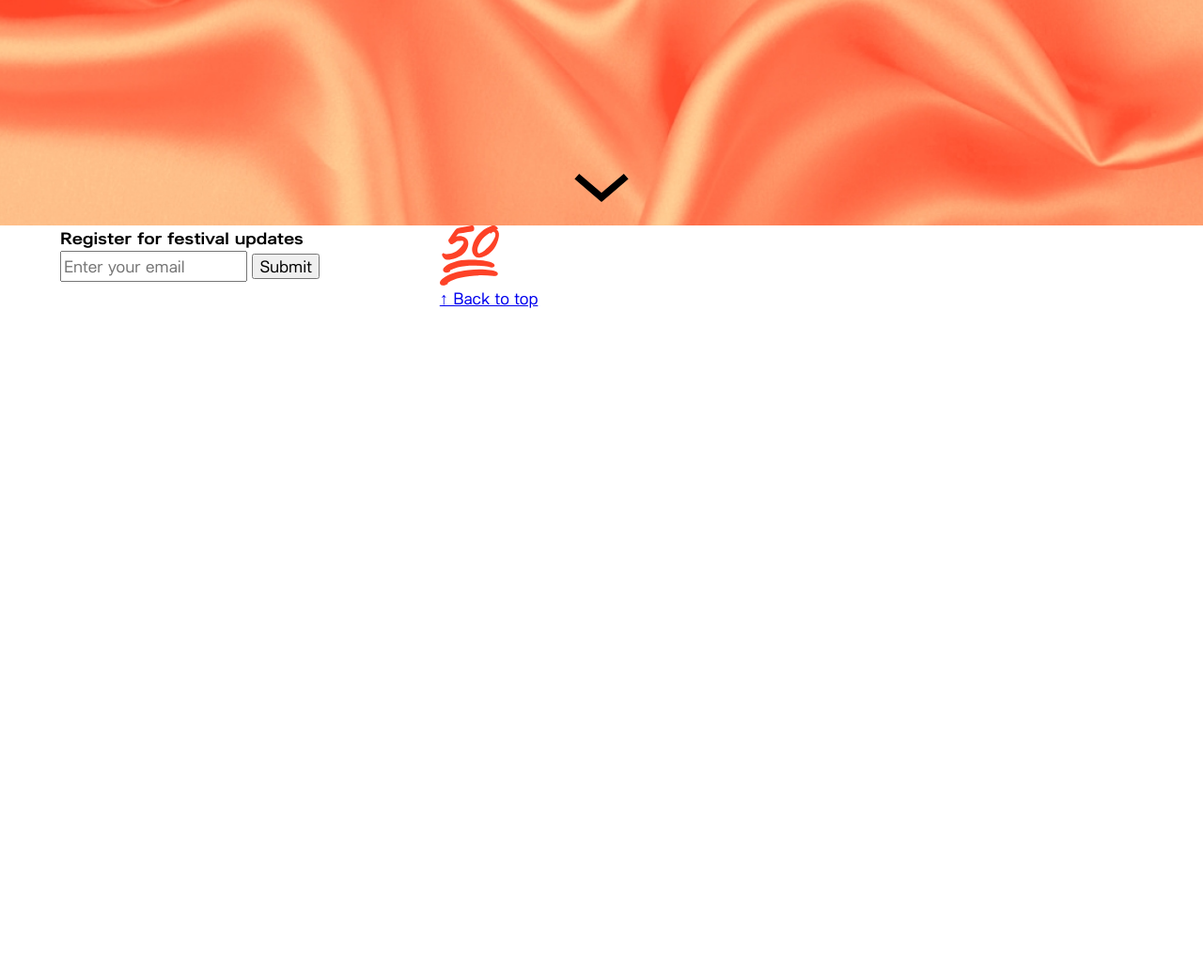
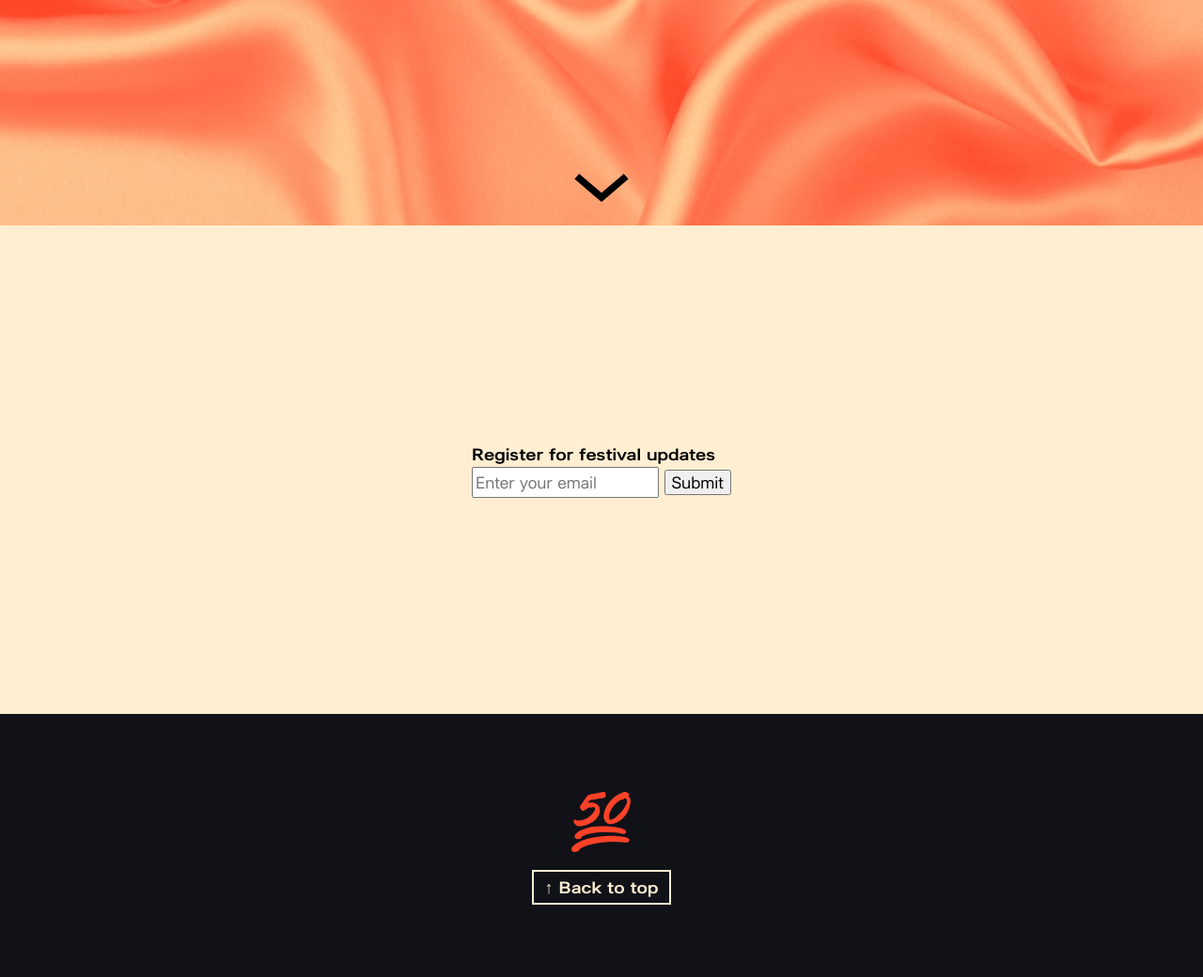
Before and after one commit to vandaadams/FIFTY-Festival, a PHP site: page / in a window 1280 px wide. Shown: the part 2960-4000 px from the top of the page at 94% size. Run offline with PHP 8.4, Linux system fonts and the light colour scheme; some libraries are stand-ins or nearby versions.

Commit message:
added styling to footer

```diff
--- a/index.html
+++ b/index.html
@@ -8,6 +8,7 @@
     <title>FIFTY Festival</title>
     <link rel="stylesheet" href="stylesheets/_base.css" type="text/css">
     <link rel="stylesheet" href="stylesheets/fonts.css" type="text/css">
+    <link rel="stylesheet" href="stylesheets/footer.css" type="text/css">
     <link rel="stylesheet" href="stylesheets/shapes.css" type="text/css">
     <link rel="stylesheet" href="stylesheets/style.css" type="text/css">
     <link rel="stylesheet" href="stylesheets/viewport.css" type="text/css">
@@ -195,7 +196,7 @@
     <a href="#register" class="js-scroll scroll-to"></a>
   </section>
 
-  <section class="section" id="register">
+  <section class="section flex-column" id="register">
     <div class="register section-pad">
       <div class="container">
         <div class="eyes"></div>
--- a/stylesheets/fonts.css
+++ b/stylesheets/fonts.css
@@ -15,6 +15,7 @@
 .marquee,
 .lunch-medium,
 .date,
-.lineup h2 {
+.lineup h2,
+.button {
   font-family: 'LunchType-Medium', sans-serif;
 }
--- /dev/null
+++ b/stylesheets/footer.css
@@ -0,0 +1,31 @@
+.flex-column {
+  flex-direction: column;
+}
+
+.register {
+  min-height: 65vh;
+  display: flex;
+  background-color: #FFEED1;
+}
+
+.footer {
+  min-height: 35vh;
+  display: flex;
+  background-color: #111118;
+  text-align: center;
+}
+
+.footer img {
+  max-width: 87px;
+  margin-bottom: 24px;
+}
+
+.button {
+  border: solid 2px #FFEED1;
+  line-height: 1;
+  padding: 6px 12px;
+  min-width: 120px;
+  text-align: center;
+  text-decoration: none;
+  color: #FFEED1;
+}
```
